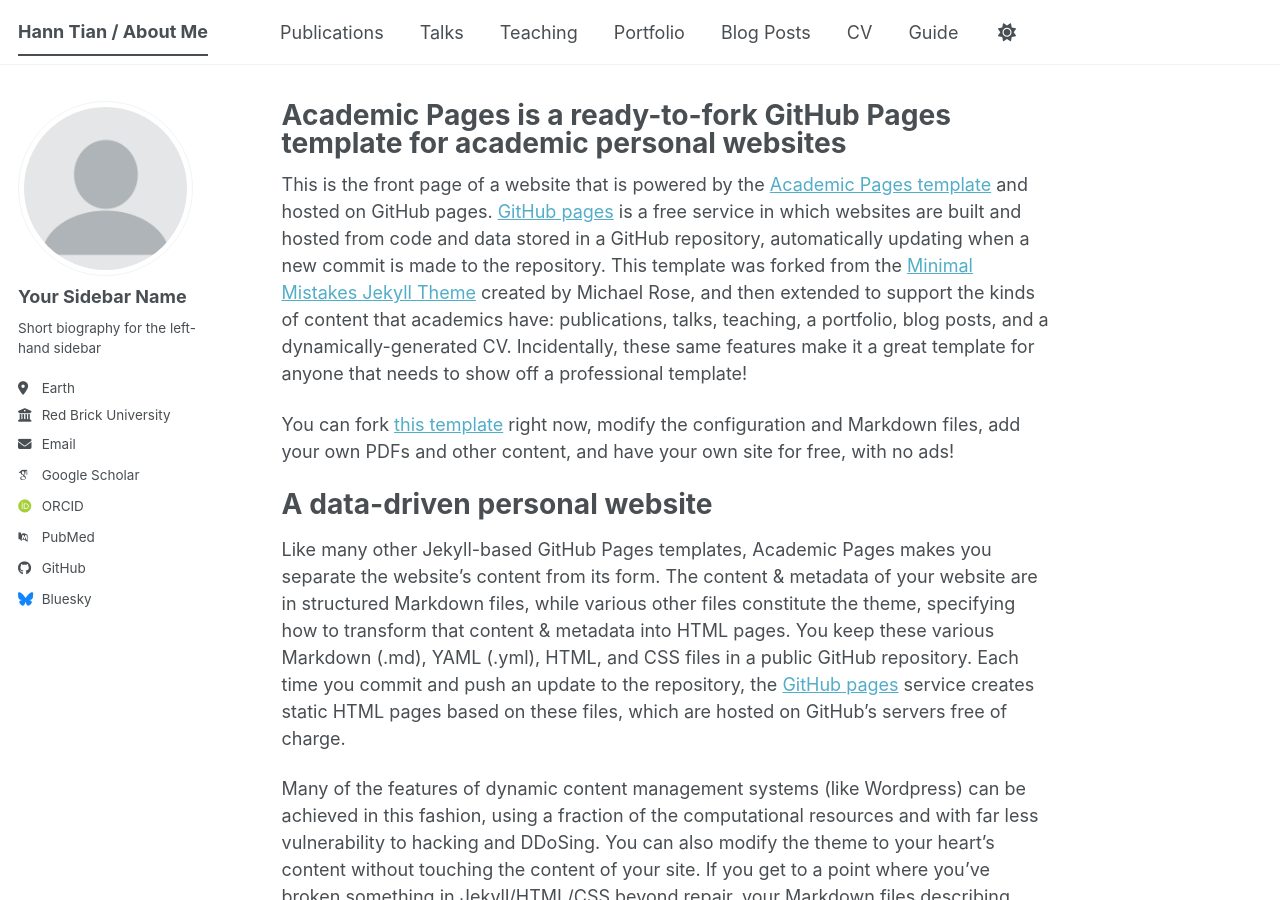
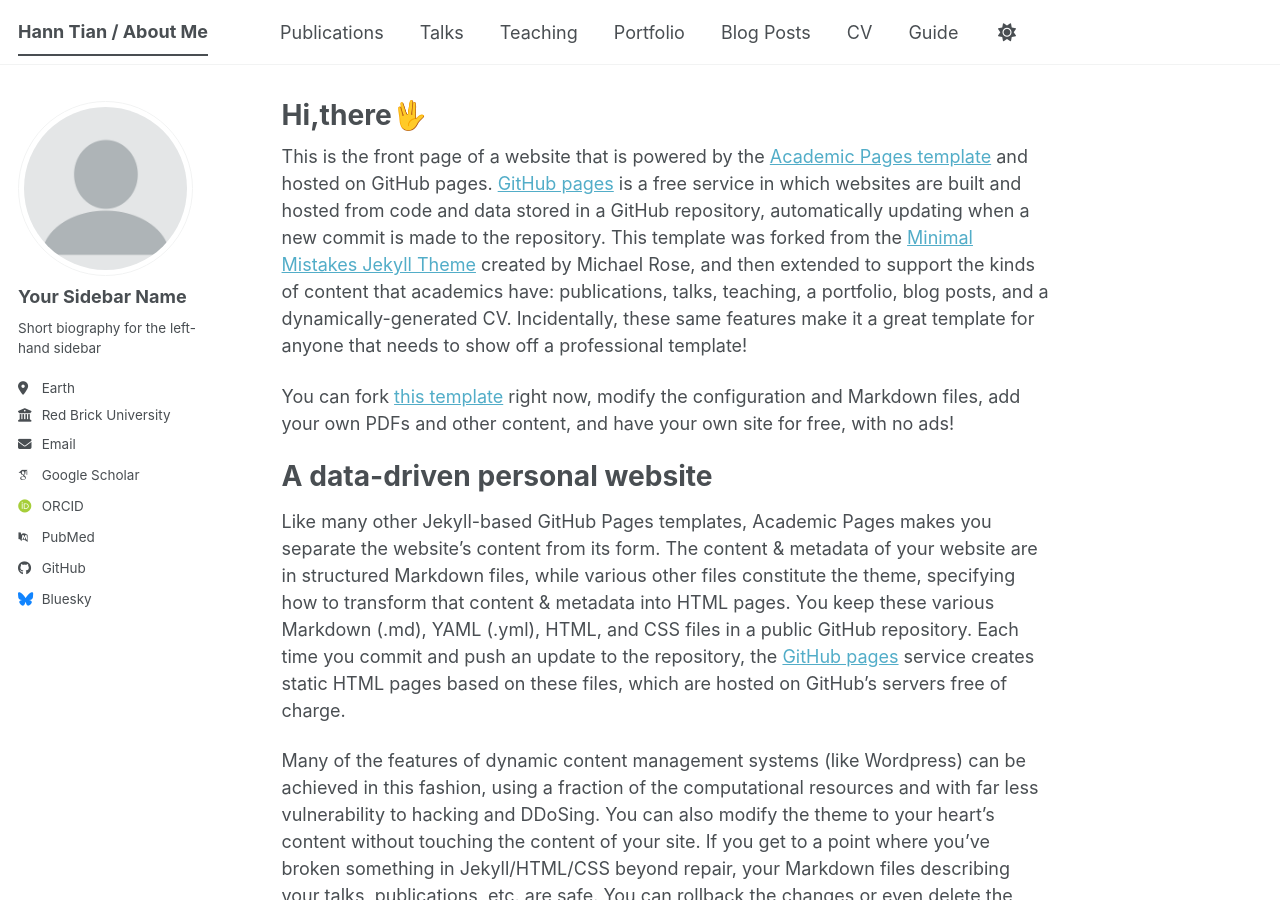
Before and after one commit to hanntian/hanntian.github.io, a Jekyll site: the page built from _pages/about.md, in a window 1280 px wide and 900 px high. Built offline with Jekyll 4.4.1, drawn with Linux system fonts in a browser that asks for light colours; some web fonts are replaced; a script bundle is joined from its source files by our own code; library files that are not in the unit come from our copies.

Commit message:
Update about.md

```diff
--- a/_pages/about.md
+++ b/_pages/about.md
@@ -1,6 +1,6 @@
 ---
 permalink: /
-title: "Academic Pages is a ready-to-fork GitHub Pages template for academic personal websites"
+title: "Hi,there🖖"
 author_profile: true
 redirect_from:
   - /about/
```
